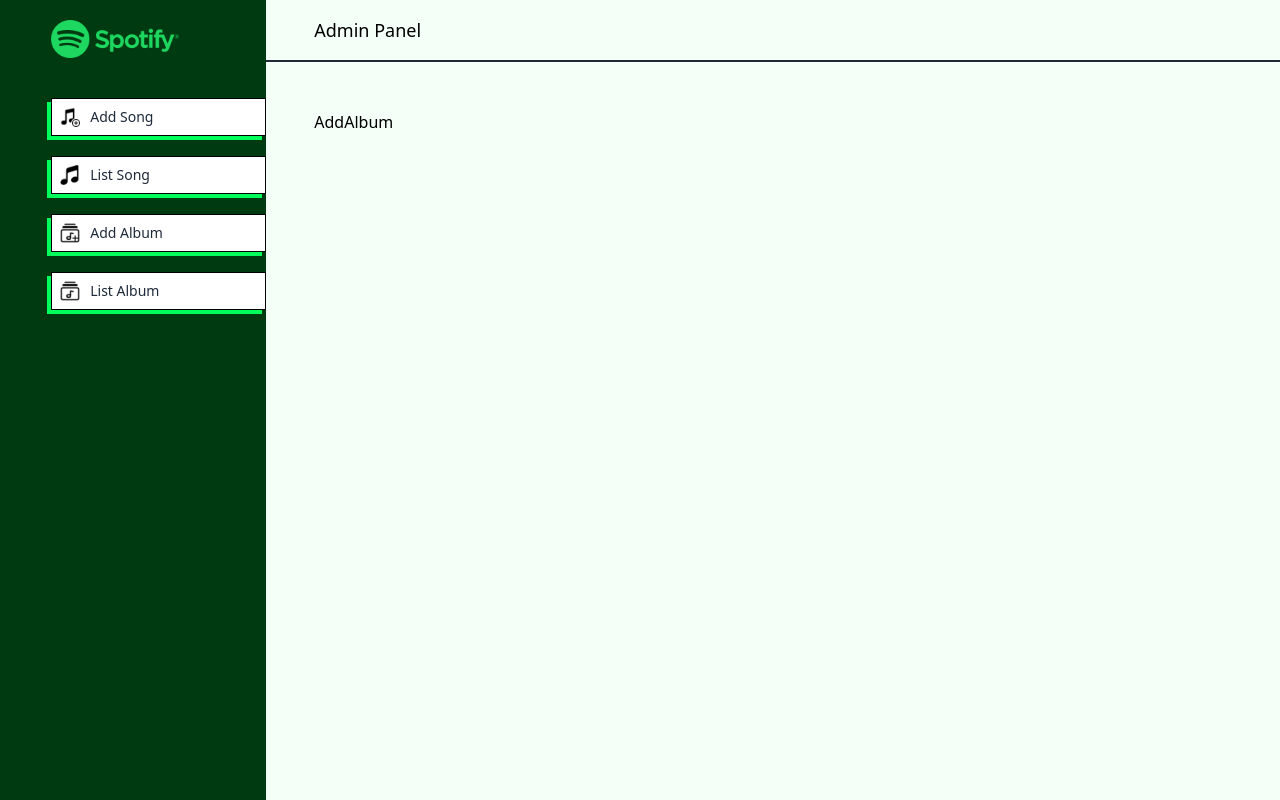
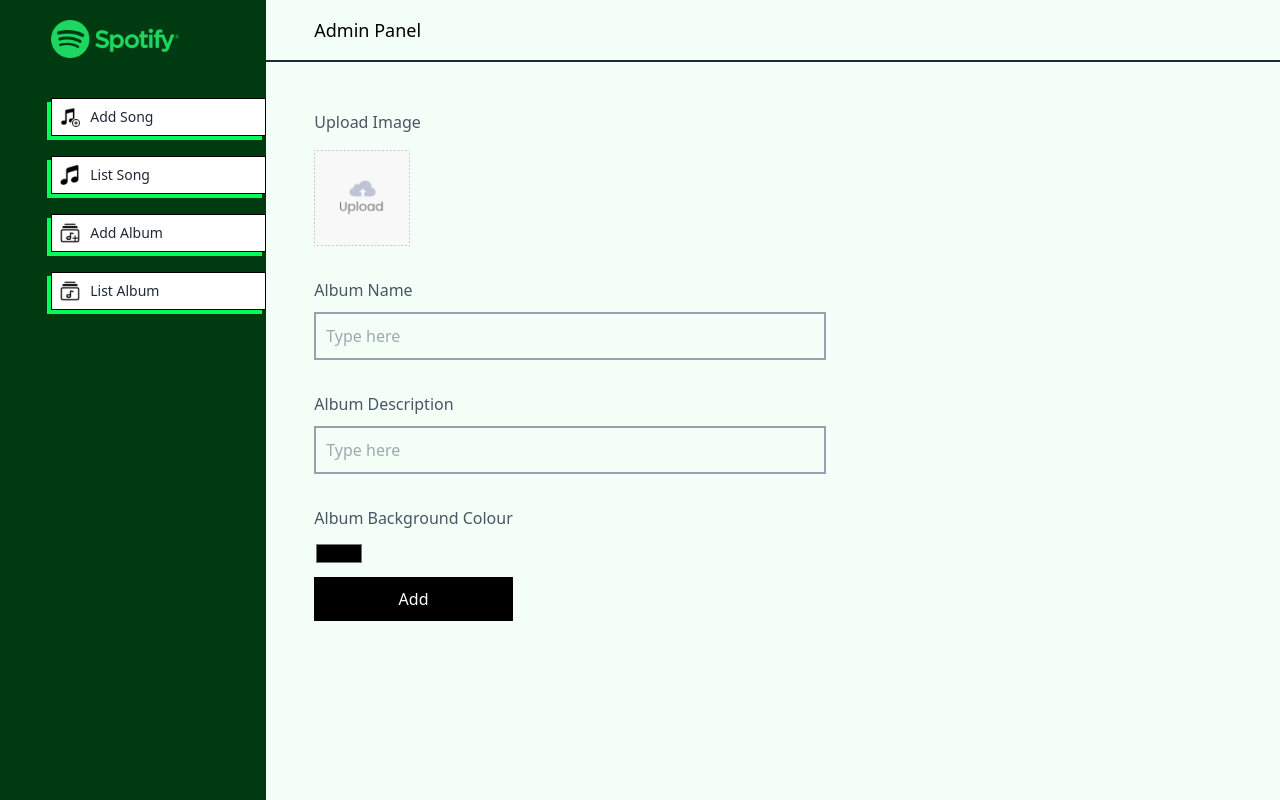
Before and after one commit to Madannadar/Complete_Spotify_Clone, a React (Vite) app in the folder Admin/: page /add-album in a window 1280 px wide. Built offline with nearby package versions, Linux system fonts and the light colour scheme.

Commit message:
made what i told i would now the admin page is complete

```diff
--- a/Admin/src/pages/AddAlbum.jsx
+++ b/Admin/src/pages/AddAlbum.jsx
@@ -1,8 +1,80 @@
-import React from 'react'
+import React, { useState } from 'react'
+import { assets } from '../assets/admin-assets/assets'
+import axios, { formToJSON } from 'axios' // to make api call
+import { url } from '../App';
+import { toast } from 'react-toastify';
 
 const AddAlbum = () => {
-  return (
-    <div>AddAlbum</div>
+
+  const [image, setImage] = useState(false);
+  const [name, setName] = useState('');
+  const [desc, setDesc] = useState('');
+  const [bgColour, setBgColour] = useState('none');
+  const [loading, setLoading] = useState(false);
+
+
+  const onSubmitHandler =async (e) => {
+    e.preventDefault();
+    setLoading(true)
+    try {
+      const formData = new FormData(); // had to convert from formdata to FormData
+
+      formData.append('name',name);
+      formData.append('desc',desc);
+      formData.append('image',image);
+      formData.append('bgColour',bgColour);
+
+      const response = await axios.post(`${url}/api/album/add`,formData);
+
+      if(response.data.success){
+        toast.success('Album added successfully');
+        setName('');
+        setDesc('');
+        setBgColour('');
+        setImage(false);
+      }
+      else{
+        toast.error('error in sending message through the url')
+      }
+    } catch (error) {
+      toast.error('error adding album from admin site')
+      console.log(error);
+    }
+    setLoading(false)
+  }
+
+  return loading ? (
+    <div className='grid place-items-center min-h-[80vh]'>
+        <div className="w-16 h-16 place-self-center border-4 border-gray-400 border-t-green-800 rounded-full animate-spin">
+
+        </div>
+    </div>
+  ):   (
+    <form onSubmit={onSubmitHandler} className='flex flex-col items-start gap-8 text-gray-600'>
+      <div className='flex gap-8'>
+        <div className="flex flex-col gap-4">
+          <p>Upload Image</p>
+          <input onChange={(e) => setImage(e.target.files[0])} type="file"
+          id='image' accept='image/*' hidden/>
+          <label htmlFor="image">
+            <img src={image ? URL.createObjectURL(image) : assets.upload_area} className='w-24 cursor-pointer' alt="" />
+          </label>
+        </div>
+      </div>
+      <div className="flex flex-col gap-2.5">
+            <p>Album Name</p>
+            <input onChange={(e) => setName(e.target.value)} value={name} className='bg-transparent outline-green-600 border-2 border-gray-400 p-2.5 w-[max(40vw,250px)]'placeholder='Type here' type="text"  required/>
+        </div>
+        <div className="flex flex-col gap-2.5">
+            <p>Album Description</p>
+            <input onChange={(e) => setDesc(e.target.value)} value={desc} className='bg-transparent outline-green-600 border-2 border-gray-400 p-2.5 w-[max(40vw,250px)]'placeholder='Type here' type="text"  required/>
+        </div>
+        <div className="flex flex-col gap-2.5">
+            <p>Album Background Colour</p>
+            <input onChange={(e) => setBgColour(e.target.value)} value={bgColour} type="color"  required/>
+            <button type='submit' className='text-base bg-black text-white py-2.5 px-14 cursor-pointer'>Add</button>
+        </div>
+    </form>
   )
 }
 
--- a/Admin/src/pages/AddSong.jsx
+++ b/Admin/src/pages/AddSong.jsx
@@ -26,10 +26,10 @@ const AddSong = () => {
             formData.append('audio',song);
             formData.append('album',album);
 
-            console.log("formData",formData);
+            // console.log("formData",formData);
 
             const response = await axios.post(`${url}/api/song/add`,formData)
-            console.log(response);
+            // console.log(response);
 
             if(response.data.success) {
                 toast.success('Song added successfully');
@@ -43,7 +43,7 @@ const AddSong = () => {
                 toast.error('kuch to gadbar h daya in addsong')
             }
         } catch (error) {
-            console.log(name, desc, image, song, album);
+            // console.log(name, desc, image, song, album);
 
             toast.error('Error in add song admin site')
             console.log(error);
--- a/Admin/src/pages/ListAlbum.jsx
+++ b/Admin/src/pages/ListAlbum.jsx
@@ -1,8 +1,67 @@
-import React from 'react'
+import axios from 'axios';
+import React, { useEffect, useState } from 'react'
+import { url } from '../App';
+import { toast } from 'react-toastify';
 
 const ListAlbum = () => {
+  const [data, setData] = useState([]);
+
+  const fetchAlbum = async () => {
+    try {
+      const Response = await axios.get(`${url}/api/album/list`);
+      console.log(Response.data);
+
+      if(Response.data.success) { // success kabhi bhi suggest nahi hota h kyu?
+        setData(Response.data.albums)
+      }
+    } catch (error) {
+      toast.error('error fetching album');
+      console.log(error);
+    }
+  }
+
+  useEffect(() => {
+    fetchAlbum();
+  },[]);
+
+  const deleteAlbum = async(id) =>{
+    try {
+      const response = await axios.post(`${url}/api/album/remove`,{id});
+
+      if(response.data.success){
+        toast.success(response.data.message)
+        fetchAlbum();
+      }
+
+    } catch (error) {
+      toast.error('error on removing album')
+    }
+  }
+
   return (
-    <div>ListAlbum</div>
+    <div className='p-4'>
+      <p className="text-lg font-semibold mb-4">All Album List</p>
+      <div>
+        <div className="hidden sm:grid grid-cols-[0.5fr_1fr_2fr_1fr_0.5fr] items-center gap-2.5 p-3 border border-gray-300 text-sm bg-gray-100 font-bold">
+          <b>Image</b>
+          <b>Name</b>
+          <b>Desc</b>
+          <b>Background Colour</b>
+          <b>Action</b>
+        </div>
+        {data.map((item, index) => (
+          <div key={index}
+          className="grid grid-cols-[0.5fr_1fr_2fr_1fr_0.5fr] items-center gap-2.5 p-3 border border-gray-300 text-sm"
+        >
+          <img className="w-12 h-12 object-cover" src={item.image} alt={item.name} />
+          <p>{item.name}</p>
+          <p>{item.desc}</p>
+          <p>{item.bgColour}</p>
+          <button onClick={() => deleteAlbum(item._id)} className="text-red-500 hover:text-red-700 font-semibold">X</button>
+          </div>
+        ))}
+      </div>
+    </div>
   )
 }
 
--- a/Admin/src/pages/ListSong.jsx
+++ b/Admin/src/pages/ListSong.jsx
@@ -1,11 +1,71 @@
-// i will start from here tom and do it on my own taking reference of add song page
-
-import React from 'react'
+import React, { useEffect, useState } from 'react';
+import { url } from '../App';
+import { toast } from 'react-toastify';
+import axios from 'axios';
 
 const ListSong = () => {
+  const [data, setData] = useState([]);
+
+  const fetchSongs = async () => {
+    try {
+      const response = await axios.get(`${url}/api/song/list`);
+      console.log(response.data);
+
+      if (response.data.success) {
+        setData(response.data.songs);
+      }
+    } catch (error) {
+      toast.error('Error fetching songs');
+      console.log(error);
+    }
+  };
+
+  useEffect(() => {
+    fetchSongs();
+  }, []);
+
+  const removeSong = async (id) => {
+    try {
+      const response = await axios.post(`${url}/api/song/remove`,{id});
+      if (response.data.success) {
+        toast.success(response.data.message);
+        fetchSongs(); // load after deleting the song
+      }
+
+    } catch (error) {
+      toast.error('error while deleting song')
+    }
+  }
+
   return (
-    <div>ListSong</div>
-  )
-}
+    <div className="p-4">
+      <p className="text-lg font-semibold mb-4">All Songs List</p>
+      <div>
+        {/* Header Row */}
+        <div className="hidden sm:grid grid-cols-[0.5fr_1fr_2fr_1fr_0.5fr] items-center gap-2.5 p-3 border border-gray-300 text-sm bg-gray-100 font-bold">
+          <b>Image</b>
+          <b>Name</b>
+          <b>Album</b>
+          <b>Duration</b>
+          <b>Action</b>
+        </div>
 
-export default ListSong
+        {/* Data Rows */}
+        {data.map((item, index) => (
+          <div
+            key={index}
+            className="grid grid-cols-[0.5fr_1fr_2fr_1fr_0.5fr] items-center gap-2.5 p-3 border border-gray-300 text-sm"
+          >
+            <img className="w-12 h-12 object-cover" src={item.image} alt={item.name} />
+            <p>{item.name}</p>
+            <p>{item.album}</p>
+            <p>{item.duration}</p>
+            <button onClick={() => removeSong(item._id)} className="text-red-500 hover:text-red-700 font-semibold cursor-pointer">X</button>
+          </div>
+        ))}
+      </div>
+    </div>
+  );
+};
+
+export default ListSong;
```
